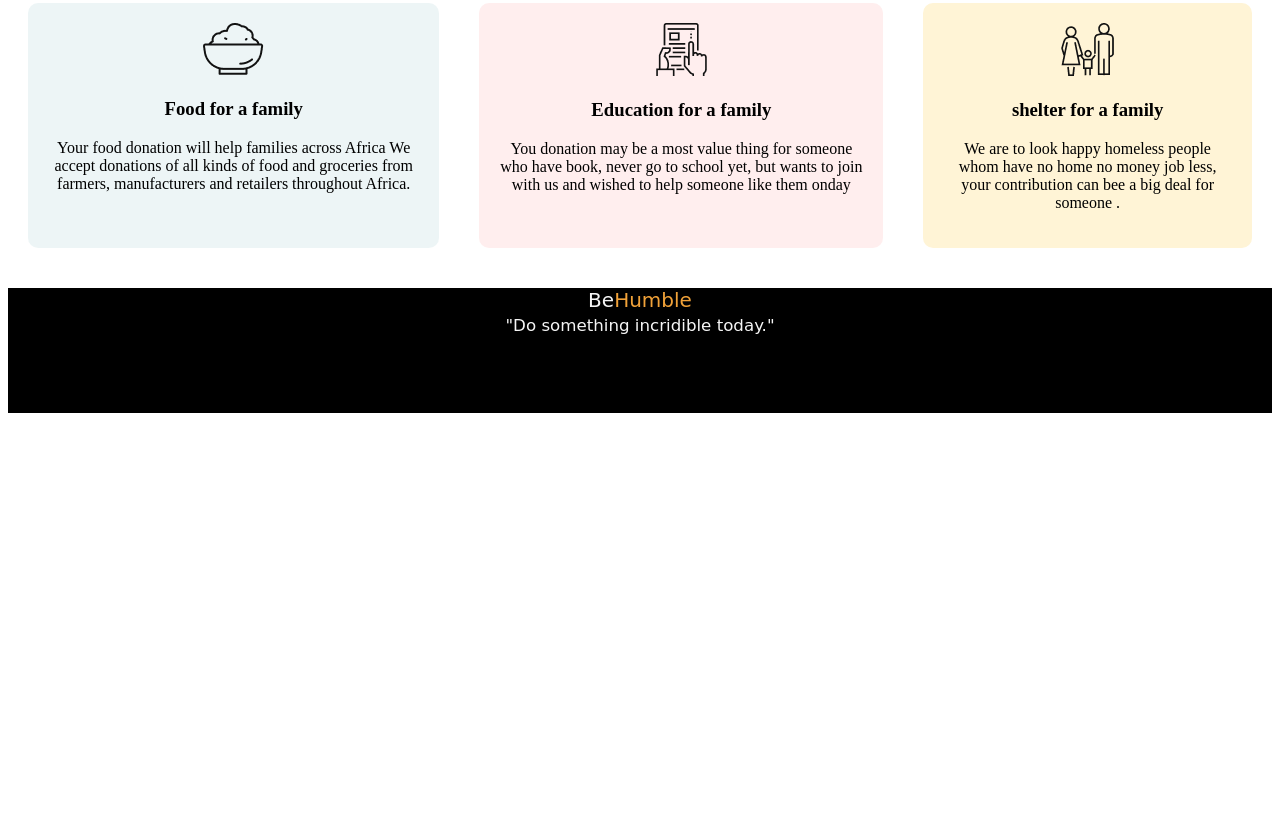
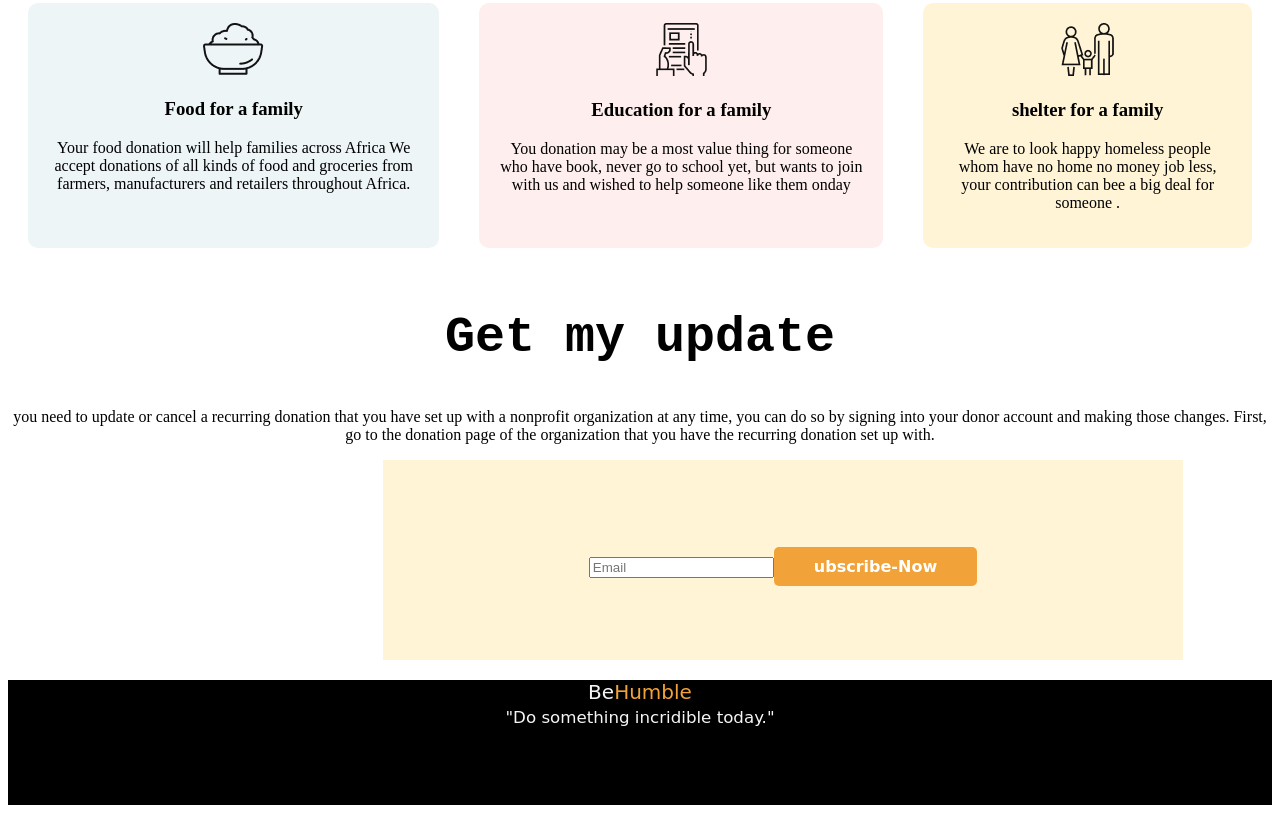
Before and after one commit to Zubayed-Shikder/Donate-fund, a plain HTML site: page index.html in a window 1280 px wide. Shown: the part 1359-2172 px from the top of the page. Before the commit the page ends 1780 px from the top, so only its background shows below. Drawn offline with Linux system fonts and the light colour scheme; a web font is replaced by a local one.

Commit message:
second time

```diff
--- a/index.html
+++ b/index.html
@@ -73,6 +73,22 @@
             </div>
         </div>
     </section>
+    <section class="sec-3">
+        <h2 class="plan-heading">Get my update</h2>
+        <div class="subs-123">
+            <p> you need to update or cancel a recurring donation that you have set up with a nonprofit organization at
+                any
+                time, you can do so by signing into your donor account and making those changes. First, go to the
+                donation
+                page of the organization that you have the recurring donation set up with.</p>
+            <div class="subscribe-option">
+                <div>
+                    <p></p><input type="email" name="" id="" placeholder="Email"><a class="a-button" target="_blank"
+                        href="https://www.https://assunnahfoundation.org/donation">ubscribe-Now</a>
+                </div>
+            </div>
+        </div>
+    </section>
     <footer>
         <p id="ff">Be<span class="fff">Humble</span> <br><small>"Do something incridible today."</small></p>
 
--- a/style.css
+++ b/style.css
@@ -96,6 +96,24 @@ h1 {
     ;
 }
 
+/* subsceibe-ooption */
+.sec-3 {
+    text-align: center;
+}
+
+.subscribe-option {
+    background-color: #FFF4D6;
+    height: 200px;
+    width: 800px;
+    display: flex;
+    align-items: center;
+    justify-content: center;
+    margin: 10px 375px;
+
+}
+
+.subs-123 {}
+
 /* =======fotter design--------- */
 footer {
     text-align: center;
```
